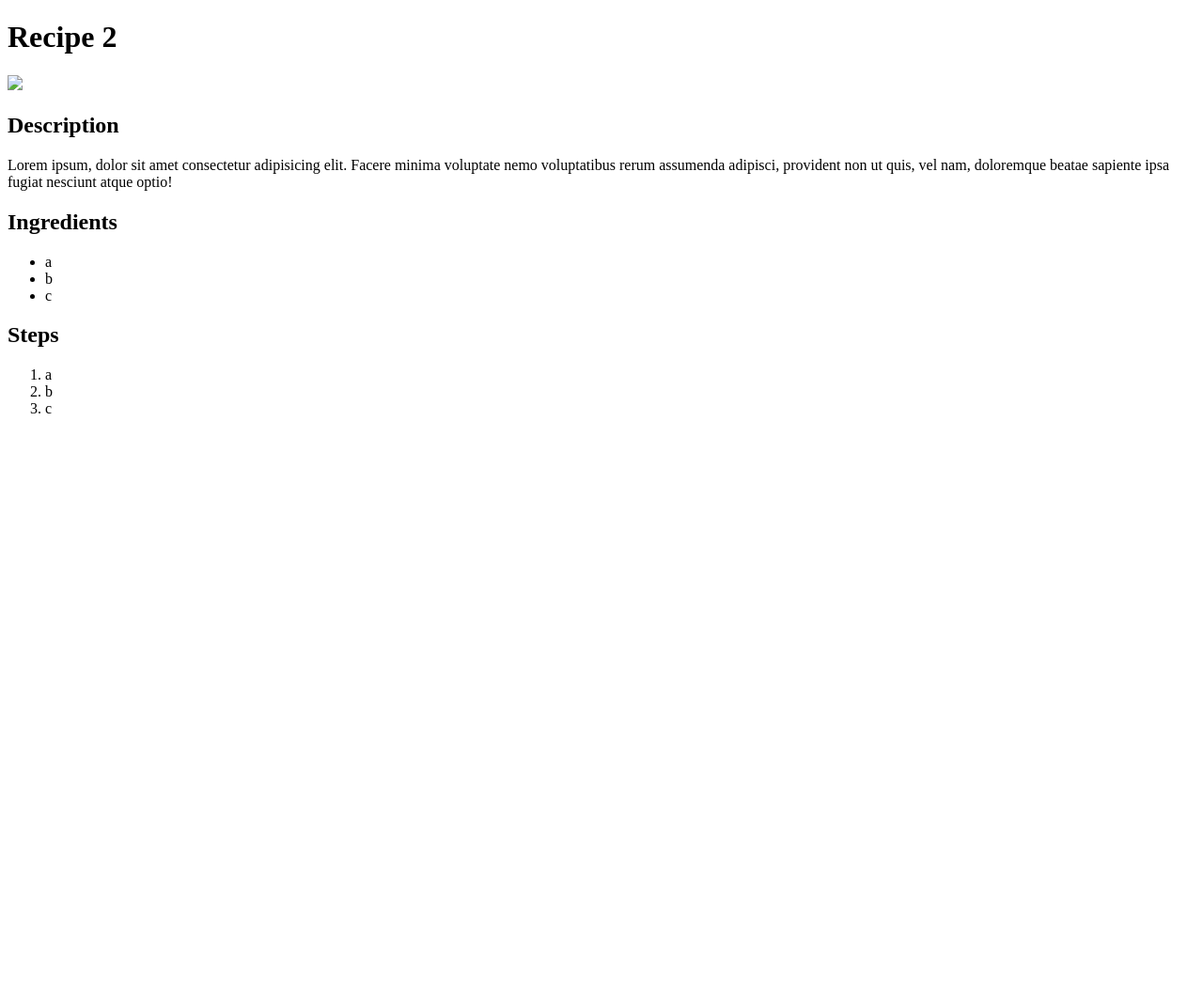
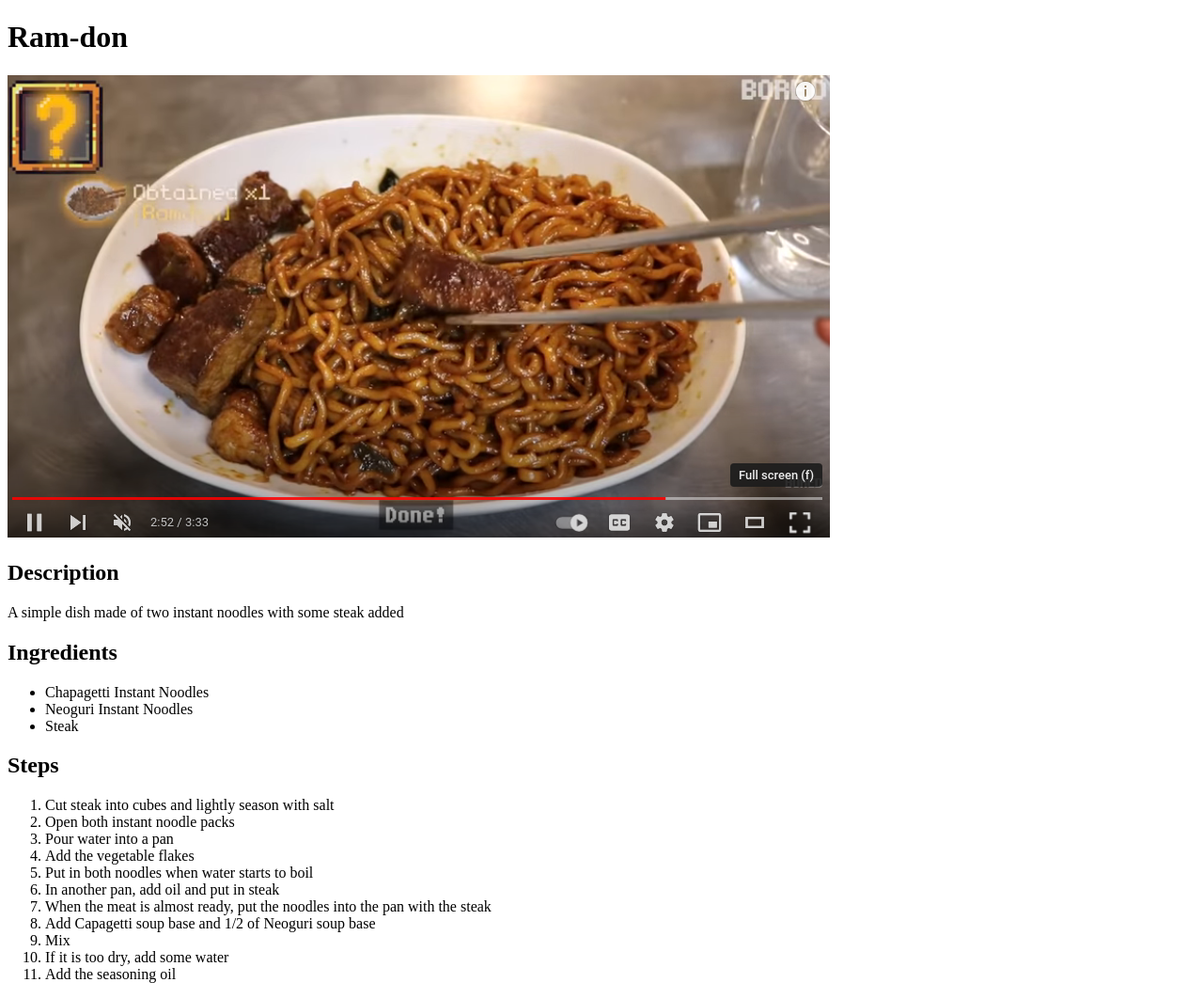
Before and after one commit to yizheng0118/odin-recipes, a plain HTML site: page recipes/Recipe2.html in a window 1280 px wide. Shown: the whole page at 94% size. Before the commit the page ends 800 px from the top, so only its background shows below. Drawn offline with Linux system fonts and the light colour scheme.

Commit message:
Second REcipe done

```diff
--- a/recipes/Recipe2.html
+++ b/recipes/Recipe2.html
@@ -3,27 +3,36 @@
 <head>
     <meta charset="UTF-8">
     <meta name="viewport" content="width=device-width, initial-scale=1.0">
-    <title>Recipe 2</title>
+    <title>Ram-don</title>
 </head>
 <body>
 
-    <h1>Recipe 2</h1>
-    <img src="/">
+    <h1>Ram-don</h1>
+    <img src="./Images/Ramdon.png">
     <h2>Description</h2>
-    <p>Lorem ipsum, dolor sit amet consectetur adipisicing elit. Facere minima voluptate nemo voluptatibus rerum assumenda adipisci, provident non ut quis, vel nam, doloremque beatae sapiente ipsa fugiat nesciunt atque optio!</p>
+    <p>A simple dish made of two instant noodles with some steak added </p>
 
     <h2>Ingredients</h2>
     <ul>
-        <li>a</li>
-        <li>b</li>
-        <li>c</li>
+        <li>Chapagetti Instant Noodles</li>
+        <li>Neoguri Instant Noodles </li>
+        <li>Steak</li>
     </ul>
 
     <h2>Steps</h2>
     <ol>
-        <li>a</li>
-        <li>b</li>
-        <li>c</li>
+        <li>Cut steak into cubes and lightly season with salt</li>
+        <li>Open both instant noodle packs</li>
+        <li>Pour water into a pan</li>
+        <li>Add the vegetable flakes</li>
+        <li>Put in both noodles when water starts to boil</li>
+        <li>In another pan, add oil and put in steak</li>
+        <li>When the meat is almost ready, put the noodles into the pan with the steak</li>
+        <li>Add Capagetti soup base and 1/2 of Neoguri soup base</li>
+        <li>Mix</li>
+        <li>If it is too dry, add some water</li>
+        <li>Add the seasoning oil</li>
+
     </ol>
 
 
```
Also changed, not shown: recipes/Recipe1.html (+2 -2 lines), recipes/Images/Ramdon.png (added).
